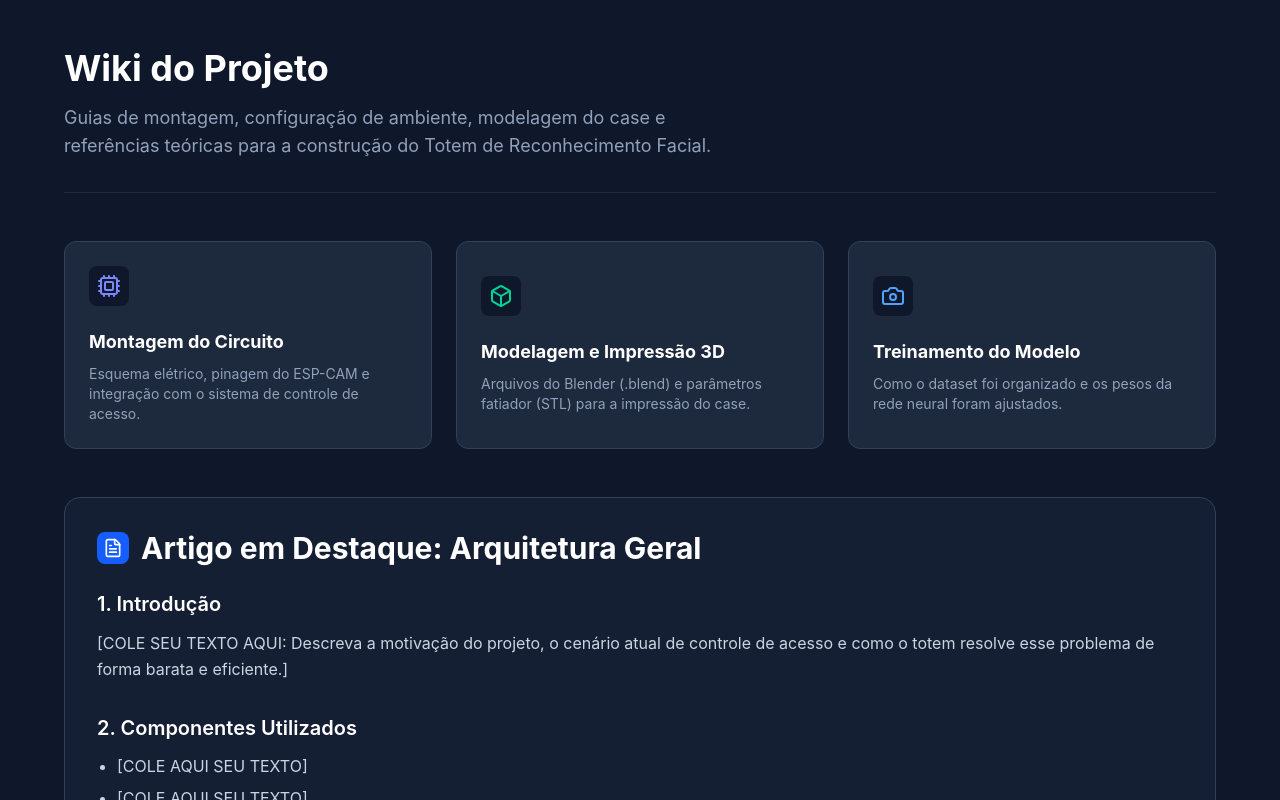
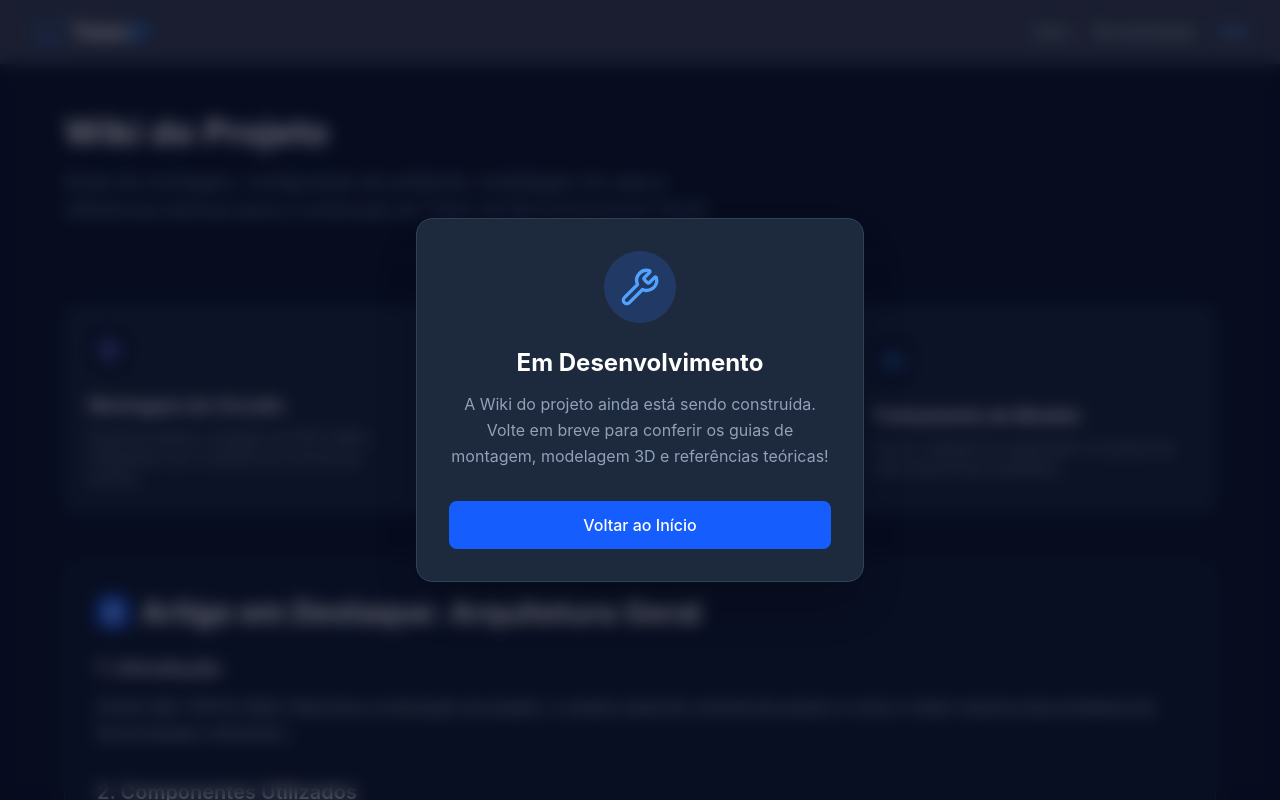
Before and after one commit to Victor-Sarris/site-totenzinho, a React (Vite) app: page /wiki in a window 1280 px wide. Shown: the top 800 px of the page. Built offline with nearby package versions, Linux system fonts and the light colour scheme.

Commit message:
:zap: add deploy inicial

```diff
--- /dev/null
+++ b/src/components/Navbar.jsx
@@ -0,0 +1,66 @@
+import React from "react";
+import { Link, useLocation } from "react-router-dom";
+
+const ScanFace = (props) => (
+  <svg
+    viewBox="0 0 24 24"
+    fill="none"
+    stroke="currentColor"
+    strokeWidth="2"
+    strokeLinecap="round"
+    strokeLinejoin="round"
+    {...props}
+  >
+    <path d="M3 7V5a2 2 0 0 1 2-2h2" />
+    <path d="M17 3h2a2 2 0 0 1 2 2v2" />
+    <path d="M21 17v2a2 2 0 0 1-2 2h-2" />
+    <path d="M7 21H5a2 2 0 0 1-2-2v-2" />
+    <path d="M8 14s1.5 2 4 2 4-2 4-2" />
+    <path d="M9 9h.01" />
+    <path d="M15 9h.01" />
+  </svg>
+);
+
+const Navbar = () => {
+  const location = useLocation();
+
+  // Função para mudar a cor do link ativo
+  const isActive = (path) => {
+    return location.pathname === path
+      ? "text-blue-400"
+      : "text-slate-300 hover:text-white";
+  };
+
+  return (
+    <header className="fixed w-full top-0 bg-slate-900/80 backdrop-blur-md border-b border-slate-800 z-50 font-sans">
+      <div className="max-w-7xl mx-auto px-4 sm:px-6 lg:px-8 h-16 flex items-center justify-between">
+        <div className="flex items-center gap-2">
+          <ScanFace className="text-blue-500 h-8 w-8" />
+          <Link
+            to="/"
+            className="font-bold text-xl tracking-tight text-white hover:opacity-80 transition-opacity"
+          >
+            Totem<span className="text-blue-500">ID</span>
+          </Link>
+        </div>
+
+        <nav className="hidden md:flex gap-6 text-sm font-medium">
+          <Link to="/" className={`transition-colors ${isActive("/")}`}>
+            Início
+          </Link>
+          <Link
+            to="/documentacao"
+            className={`transition-colors ${isActive("/documentacao")}`}
+          >
+            Documentação
+          </Link>
+          <Link to="/wiki" className={`transition-colors ${isActive("/wiki")}`}>
+            Wiki
+          </Link>
+        </nav>
+      </div>
+    </header>
+  );
+};
+
+export default Navbar;
--- a/src/pages/App.jsx
+++ b/src/pages/App.jsx
@@ -3,16 +3,20 @@ import "./App.css";
 import Home from "./home.jsx";
 import DocsPage from "./DocsPage.jsx";
 import WikiPage from "./WikiPage.jsx";
+import Navbar from "../components/Navbar.jsx";
 
 function App() {
   return (
     <>
       <BrowserRouter>
-        <Routes>
-          <Route path="/" element={<Home />} />
-          <Route path="/documentacao" element={<DocsPage />} />
-          <Route path="/wiki" element={<WikiPage />} />
-        </Routes>
+        <Navbar />
+        <div className="pt-16">
+          <Routes>
+            <Route path="/" element={<Home />} />
+            <Route path="/documentacao" element={<DocsPage />} />
+            <Route path="/wiki" element={<WikiPage />} />
+          </Routes>
+        </div>
       </BrowserRouter>
     </>
   );
--- a/src/pages/WikiPage.jsx
+++ b/src/pages/WikiPage.jsx
@@ -1,9 +1,39 @@
 import React from "react";
-import { FileText, Box, Camera, Cpu, Settings } from "lucide-react";
+import { Link } from "react-router-dom";
+import { FileText, Box, Camera, Cpu, Settings, Wrench } from "lucide-react";
+
+// ===================== Componente de desenvolvimento =====================
+const OverlayDesenvolvimento = () => (
+  <div className="fixed inset-0 z-50 flex items-center justify-center bg-slate-950/60 backdrop-blur-sm px-4">
+    <div className="bg-slate-800 border border-slate-700 rounded-2xl p-8 max-w-md w-full text-center shadow-2xl">
+      <div className="flex justify-center mb-6">
+        <div className="p-4 bg-blue-500/20 rounded-full">
+          <Wrench className="h-10 w-10 text-blue-400" />
+        </div>
+      </div>
+
+      <h2 className="text-2xl font-bold text-white mb-3">Em Desenvolvimento</h2>
+      <p className="text-slate-400 mb-8 leading-relaxed">
+        A Wiki do projeto ainda está sendo construída. Volte em breve para
+        conferir os guias de montagem, modelagem 3D e referências teóricas!
+      </p>
+
+      <Link
+        to="/"
+        className="inline-flex items-center justify-center w-full px-6 py-3 rounded-lg bg-blue-600 hover:bg-blue-700 text-white font-medium transition-colors"
+      >
+        Voltar ao Início
+      </Link>
+    </div>
+  </div>
+);
+
+// ===================== Fim do Componente de desenvolvimento =====================
 
 const WikiPage = () => {
   return (
     <div className="min-h-screen bg-slate-900 text-slate-300 p-8 lg:p-12 font-sans">
+      <OverlayDesenvolvimento />
       <div className="max-w-6xl mx-auto">
         {/* Header da Wiki */}
         <header className="mb-12 border-b border-slate-800 pb-8">
```
